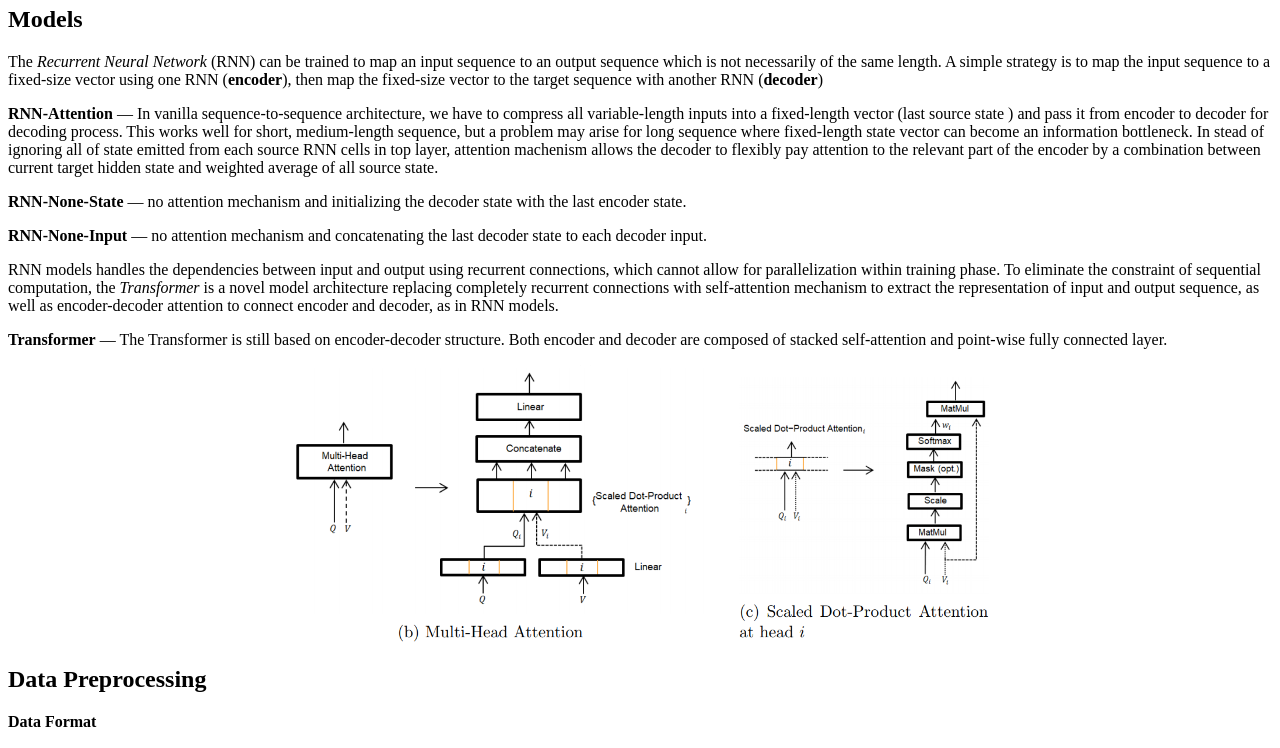
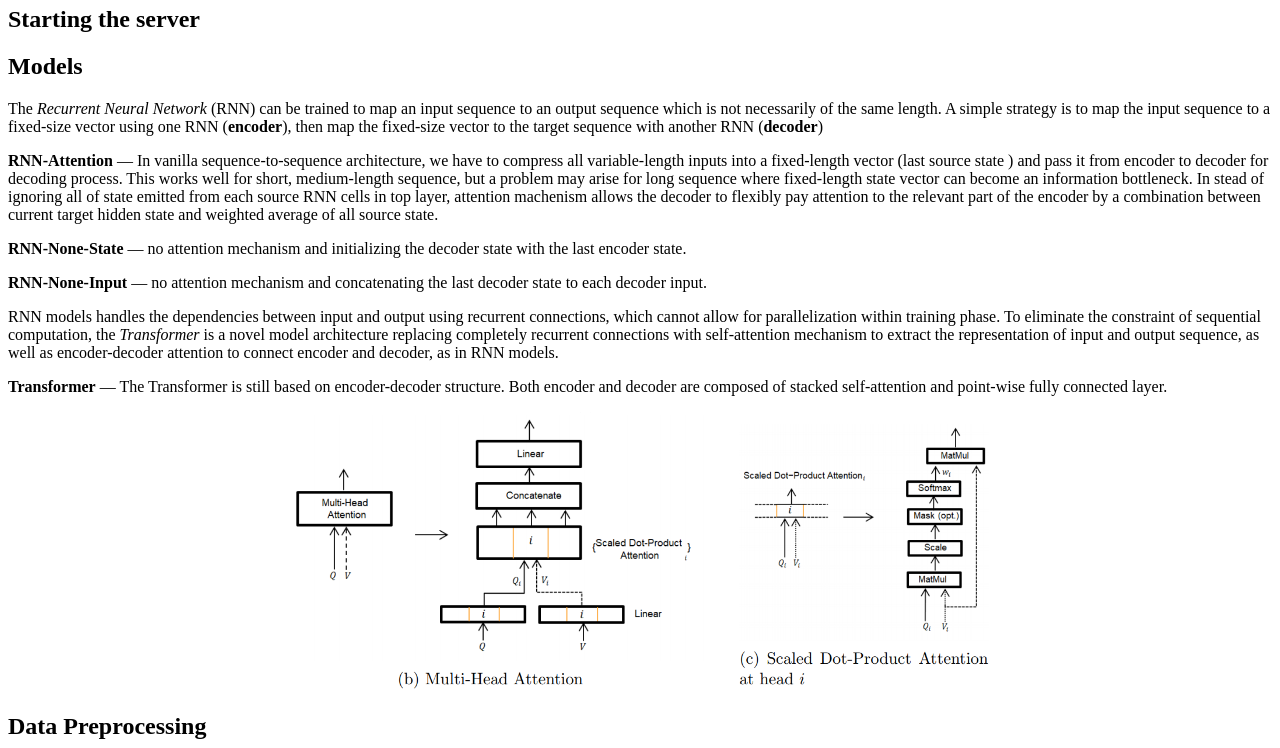
Before and after one commit to huynhvp/huynhvp.github.io, a plain HTML site: page seq2seq_notes/index.html in a window 1280 px wide. Shown: the part 60-808 px from the top of the page. Drawn offline with Linux system fonts and the light colour scheme.

Commit message:
Update index.html

```diff
--- a/seq2seq_notes/index.html
+++ b/seq2seq_notes/index.html
@@ -3,6 +3,7 @@
 </style>
 <div class="content">
 <h1>Tutorial for Neural Network</h1>
+<h2>Starting the server</h2>
 <h2>Models</h2>
 The <i>Recurrent Neural Network</i> (RNN) can be trained to map an input sequence to an output sequence which
 is not necessarily of the same length. A simple strategy is to map the
```
